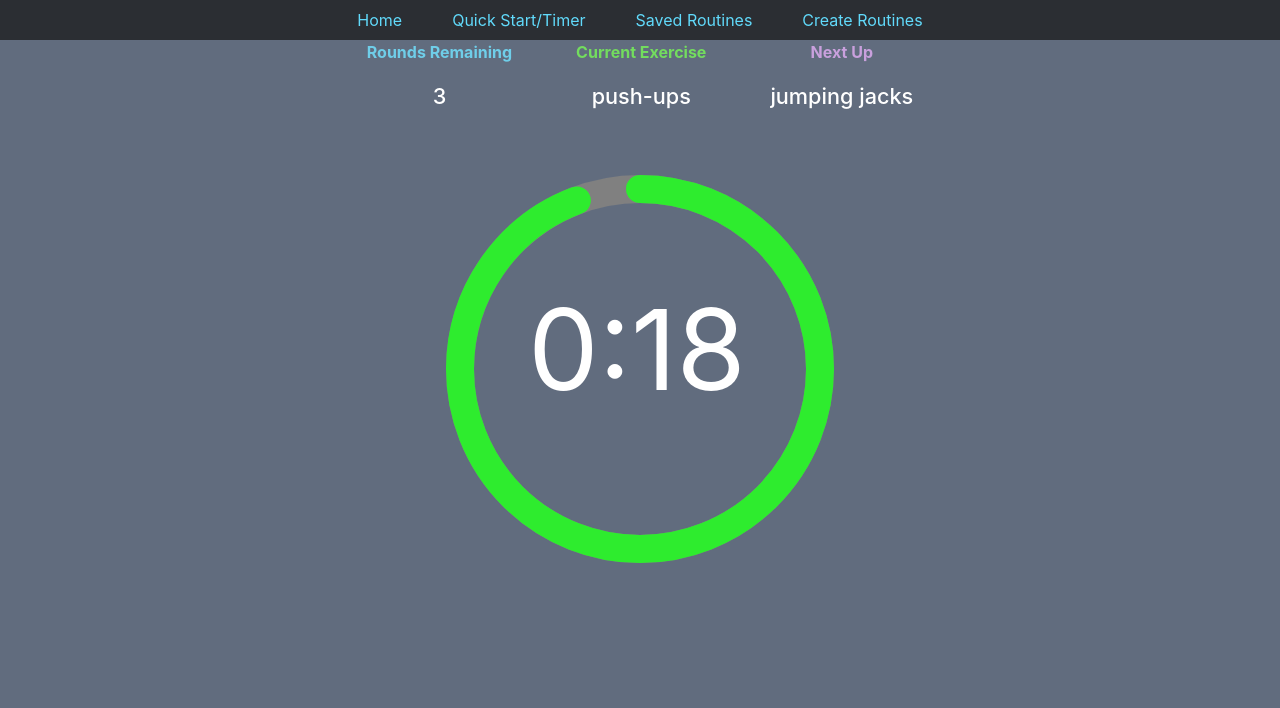
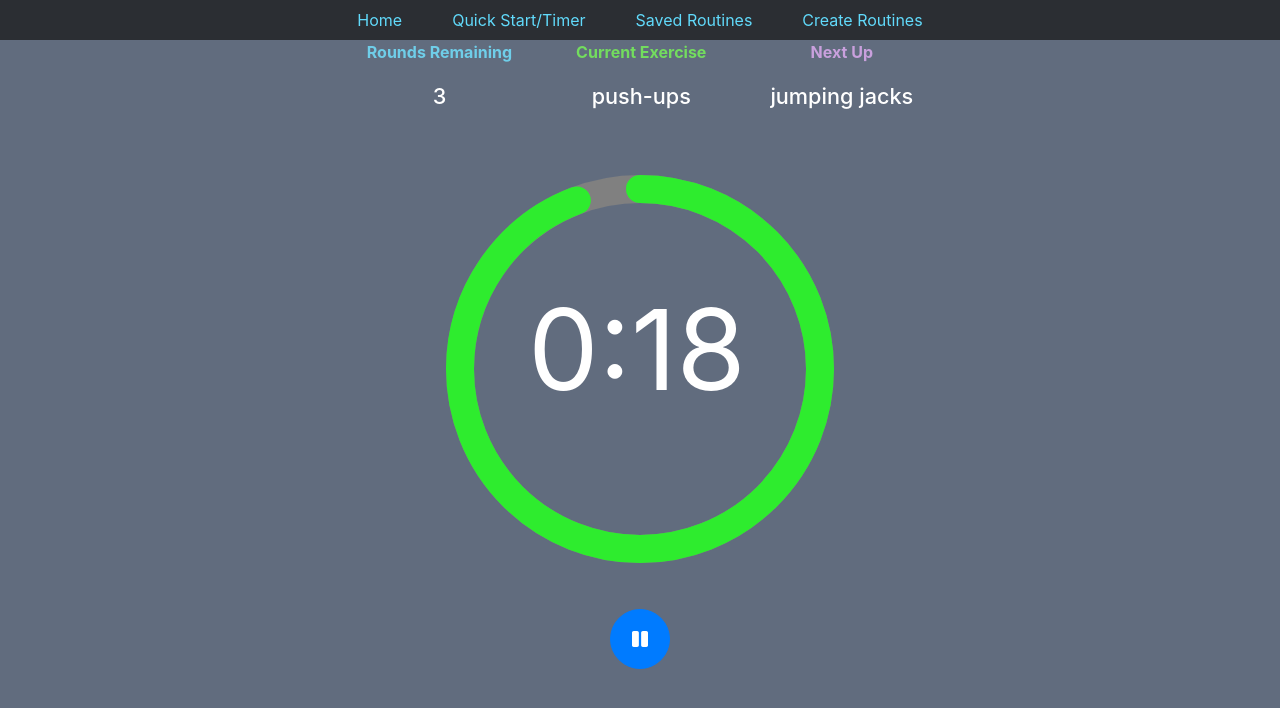
Before and after one commit to HC1Team/better-workout, a React (Create React App) app in the folder frontend/better-workout-timer/: page /timer in a window 1280 px wide. Shown: the top 708 px of the page. Built offline with nearby package versions, Linux system fonts and the light colour scheme.

Commit message:
Added play-pause button

```diff
--- a/frontend/better-workout-timer/package.json
+++ b/frontend/better-workout-timer/package.json
@@ -13,6 +13,7 @@
     "react": "^16.14.0",
     "react-bootstrap": "^1.4.0",
     "react-dom": "^16.14.0",
+    "react-icons": "^3.11.0",
     "react-router-dom": "^5.2.0",
     "react-scripts": "^3.4.4"
   },
--- a/frontend/better-workout-timer/src/Components/Styles/timer.css
+++ b/frontend/better-workout-timer/src/Components/Styles/timer.css
@@ -81,3 +81,41 @@
   /* Flips the svg and makes the animation to move left-to-right */
   transform: scaleX(-1);
 }
+
+.pause-button {
+  position: relative;
+  display: inline-block;
+  border-radius: 50%;
+  justify-content: center;
+  /* align-items: center; */
+  align-content: center;
+  margin-top: 40px;
+  height: 60px;
+  width: 60px;
+}
+.pause {
+  align-self: center;
+  align-content: center;
+  margin-bottom: 0;
+  margin-left: 0.8px;
+  height: 40px;
+}
+.play-button {
+  position: relative;
+  display: inline-block;
+  border-radius: 50%;
+  justify-content: center;
+  /* align-items: center; */
+  align-content: center;
+  margin-top: 40px;
+  height: 60px;
+  width: 60px;
+  display: none;
+}
+.play {
+  align-self: center;
+  align-content: center;
+  margin-left: 3px;
+  margin-bottom: 4px;
+  /* display: none; */
+}
--- a/frontend/better-workout-timer/src/Components/Timer.js
+++ b/frontend/better-workout-timer/src/Components/Timer.js
@@ -1,6 +1,8 @@
 import React, {Component} from 'react';
 import './Styles/App.css';
 import './Styles/timer.css'
+import Button from 'react-bootstrap/Button';
+import {FaPause, FaPlay} from 'react-icons/fa';
 
 // start with an initial value of 120 seconds
 // figure out how to get this from the form submit. Database? Cookie? Session?
@@ -9,7 +11,6 @@ const TIME_LIMIT = 20;
 const PREP_TIME_LEFT = 3;
 const COOLDOWN_TIME_LEFT = 20;
 const FULL_DASH_ARRAY = 283;
-
 
 
 // Initially, no time has passed, but this will count up and subtract from the TIME_LEFT
@@ -51,6 +52,7 @@ class Timer extends Component {
     document.getElementById("time-remaining").innerHTML = prepTime[0];
     // this.prepare();
     this.prepare();
+
   }
 
 
@@ -76,16 +78,32 @@ class Timer extends Component {
   onTimesUp(){
     clearInterval(timerInterval);
   }
-  onTimesUp2(){
-    clearInterval(timerInterval);
-    // Unfortunately can't find way to make Go! and
-    // document.getElementById("time-remaining").innerHTML = this.formatTimeLeft(timeLeft);
-  }
+  // Starts the timer
+  // Need an overloaded function that will take TIME_LIMIT
   startTimer() {
     timerInterval = setInterval(() => {
       // The amount of time passed increments by one
       timePassed = timePassed += 1;
       timeLeft = TIME_LIMIT - timePassed;
+
+      // The time left label is updated
+      document.getElementById("time-remaining").innerHTML = this.formatTimeLeft(timeLeft);
+
+      this.setCircleDasharray();
+      this.setRemainingPathColor(timeLeft);
+
+      if(timeLeft === 0) {
+        this.onTimesUp();
+      }
+    }, 1000);
+  }
+
+  // Starts timer from given time
+  startTimer2(timeLimit) {
+    timerInterval = setInterval(() => {
+      // The amount of time passed increments by one
+      timePassed = timePassed += 1;
+      timeLeft = timeLimit - timePassed;
 
       // The time left label is updated
       document.getElementById("time-remaining").innerHTML = this.formatTimeLeft(timeLeft);
@@ -144,7 +162,6 @@ class Timer extends Component {
       }
     }
 
-
 render() {
   let pathClasses = ['base-timer__path-remaining', this.remainingPathColor].join(' ');
     return (
@@ -181,13 +198,30 @@ render() {
             {this.formatTimeLeft(timeLeft)}
           </span>
           </div>
+        </div>
+        {/* Add button for pause/start */}
+        <div>
+          <Button id="pause" className="pause-button" onClick={function() {pause()}}><FaPause id="pause-icon" className="pause"/></Button>
+          <Button id="play" className="play-button" onClick={function() {play()}}><FaPlay id="play-icon" className="play" /></Button>
+        </div>
 
-        </div>
       </div>
     );
   }
 }
 
-
+// Pause the timer and change Button to play button
+function pause(){
+  clearInterval(timerInterval);
+  alert("Hello!");
+  document.getElementById("pause").style.display = "none";
+  document.getElementById("play").style.display = "inline-block";
+}
+//start the timer again and change Button to pause button
+function play() {
+  // this.startTimer2(timeLeft);
+  alert("Im in play()!");
+  // Change button back
+}
 
 export default Timer;
```
Also changed, not shown: 1 other file (tests, documents, lock files or other folders).
